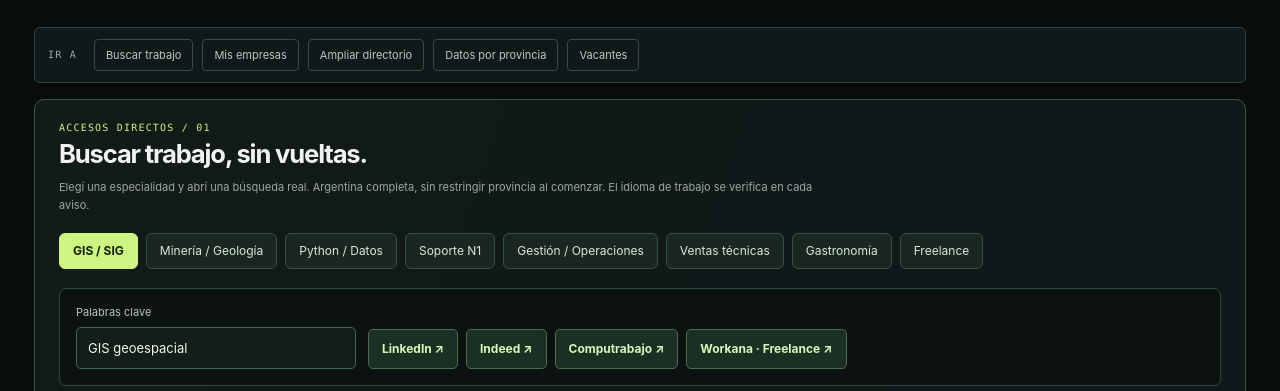
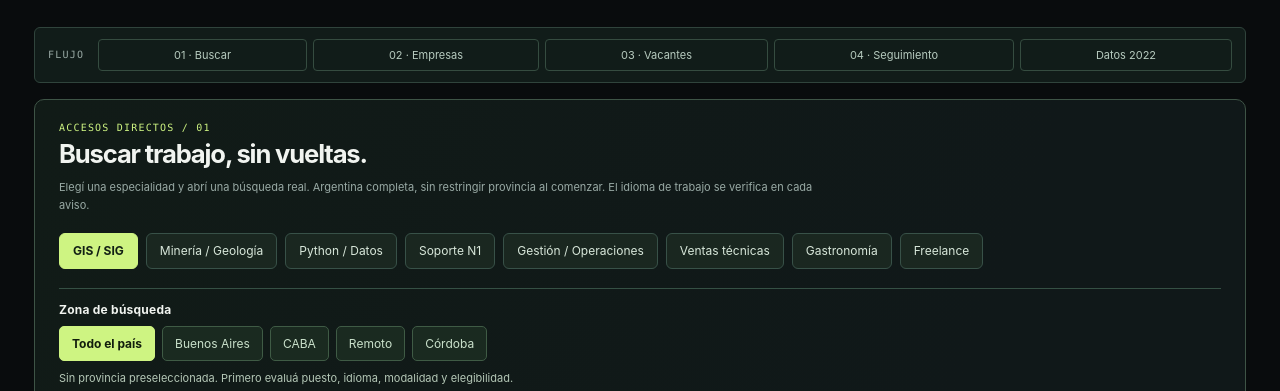
Before and after one commit to juanmanueltorres-creator/opportunity-os, a plain HTML site: page site/index.html in a window 1280 px wide. Shown: the part 409-800 px from the top of the page. Drawn offline with Linux system fonts and the light colour scheme; no server answers.

Commit message:
feat(site): load unified task-based workspace after existing modules

```diff
--- a/site/index.html
+++ b/site/index.html
@@ -8,6 +8,7 @@
 <link rel="stylesheet" href="/company-atlas.css">
 <link rel="stylesheet" href="/cep-context.css">
 <link rel="stylesheet" href="/clarity.css">
+<link rel="stylesheet" href="/unified-workspace.css">
 <meta name="description" content="Radar de oportunidades laborales: Argentina, LATAM, Estados Unidos y Europa. Fuentes verificables y criterios explícitos.">
 <style>
 :root{--bg:#090c0d;--panel:#14191a;--surface:#101516;--line:#313b39;--ink:#f1f4f0;--muted:#99aaa5;--lime:#cef482;--orange:#fb7444;--cyan:#80dbe8;font-family:Inter,system-ui,-apple-system,"Segoe UI",sans-serif;color:var(--ink);background:var(--bg)}
@@ -469,4 +470,5 @@ load();
 <script src="/company-atlas.js" defer></script>
 <script src="/cep-context.js" defer></script>
 <script src="/clarity.js" defer></script>
+<script src="/unified-workspace.js" defer></script>
 </body></html>
```
